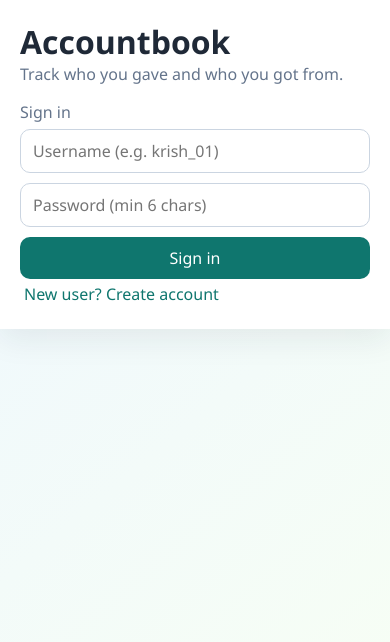
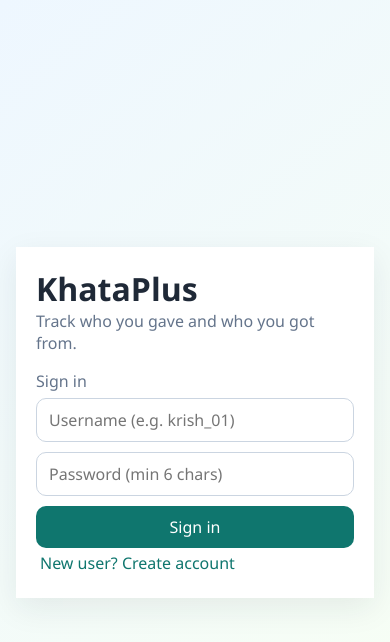
Before and after one commit to ErKrish25/AccountBook, a React (Vite) app in the folder Desktop/PORJECTS/Accountbook/: page / in a window 390 px wide. Shown: the top 642 px of the page. Built offline with nearby package versions, Linux system fonts and the light colour scheme; no server answers.

Commit message:
Center auth on mobile and rename app to KhataPlus

```diff
--- a/Desktop/PORJECTS/Accountbook/index.html
+++ b/Desktop/PORJECTS/Accountbook/index.html
@@ -3,7 +3,7 @@
   <head>
     <meta charset="UTF-8" />
     <meta name="viewport" content="width=device-width, initial-scale=1.0" />
-    <title>Accountbook</title>
+    <title>KhataPlus</title>
   </head>
   <body>
     <div id="root"></div>
--- a/Desktop/PORJECTS/Accountbook/src/App.tsx
+++ b/Desktop/PORJECTS/Accountbook/src/App.tsx
@@ -28,7 +28,7 @@ export function App() {
   }
 
   return (
-    <div className="container">
+    <div className={`container ${session?.user ? 'app-container' : 'auth-container'}`}>
       {session?.user ? <Ledger userId={session.user.id} /> : <AuthPanel />}
     </div>
   );
--- a/Desktop/PORJECTS/Accountbook/src/components/AuthPanel.tsx
+++ b/Desktop/PORJECTS/Accountbook/src/components/AuthPanel.tsx
@@ -60,7 +60,7 @@ export function AuthPanel() {
 
   return (
     <div className="card auth-card">
-      <h1 className="auth-title">Accountbook</h1>
+      <h1 className="auth-title">KhataPlus</h1>
       <p className="muted auth-subtitle">Track who you gave and who you got from.</p>
       <p className="muted auth-mode-text">{isSignUp ? 'Create account' : 'Sign in'}</p>
       <form onSubmit={handleSubmit} className="stack auth-form">
--- a/Desktop/PORJECTS/Accountbook/src/styles.css
+++ b/Desktop/PORJECTS/Accountbook/src/styles.css
@@ -17,6 +17,11 @@ body {
   display: grid;
   place-items: center;
   padding: 0;
+}
+
+.auth-container {
+  place-items: center;
+  padding: 16px;
 }
 
 .card {
@@ -619,7 +624,7 @@ button.link {
 }
 
 @media (max-width: 900px) {
-  .container {
+  .app-container {
     padding: 0;
     place-items: start stretch;
   }
```
